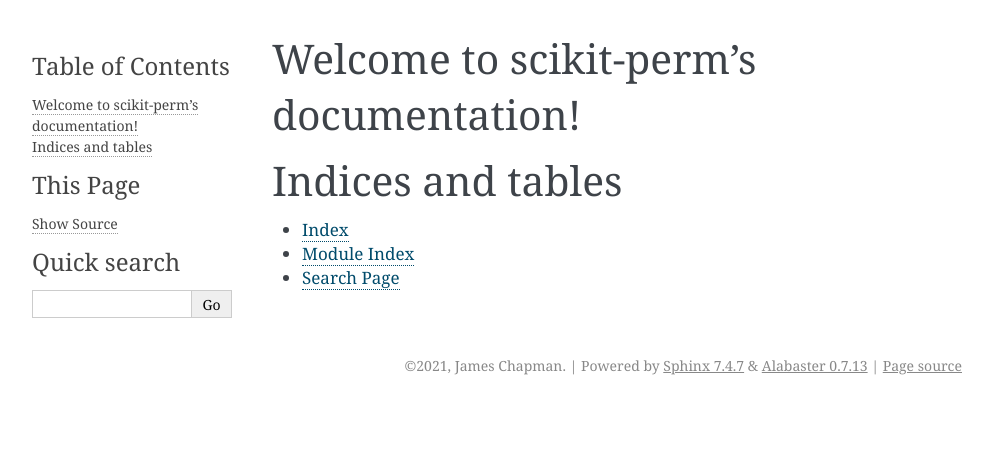
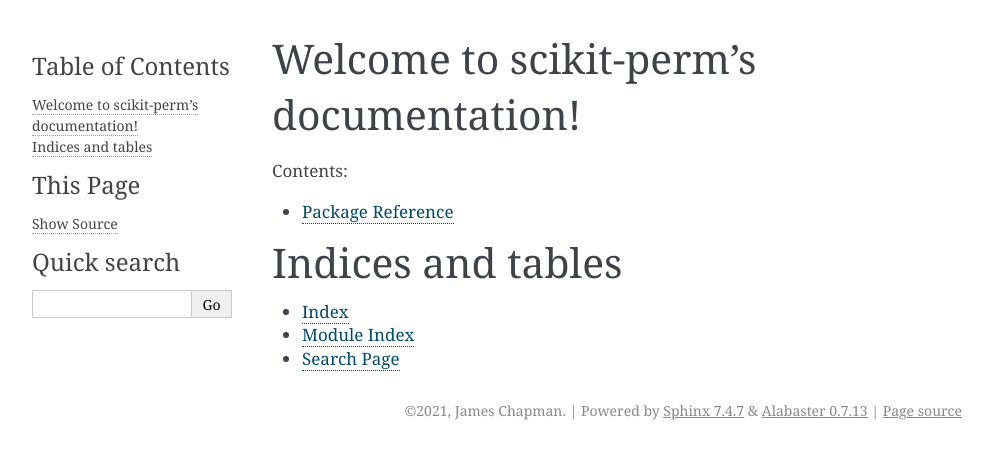
Before and after one commit to jameschapman19/scikit-palm, a Sphinx documentation site: the page built from docs/source/index.rst, in a window 1280 px wide. Shown: the top 459 px of the page, without its empty margins (148-1141 px from the left). Built offline with Sphinx 7.4.7, drawn with Linux system fonts in a browser that asks for light colours.

Commit message:
started Adding docstrings

```diff
--- a/docs/source/index.rst
+++ b/docs/source/index.rst
@@ -10,6 +10,7 @@
    :maxdepth: 2
    :caption: Contents:
 
+   package_reference
 
 
 Indices and tables
--- /dev/null
+++ b/docs/source/package_reference.rst
@@ -0,0 +1,5 @@
+Package Reference
+==================
+
+.. automodule:: sk-perm
+   :members:
```
